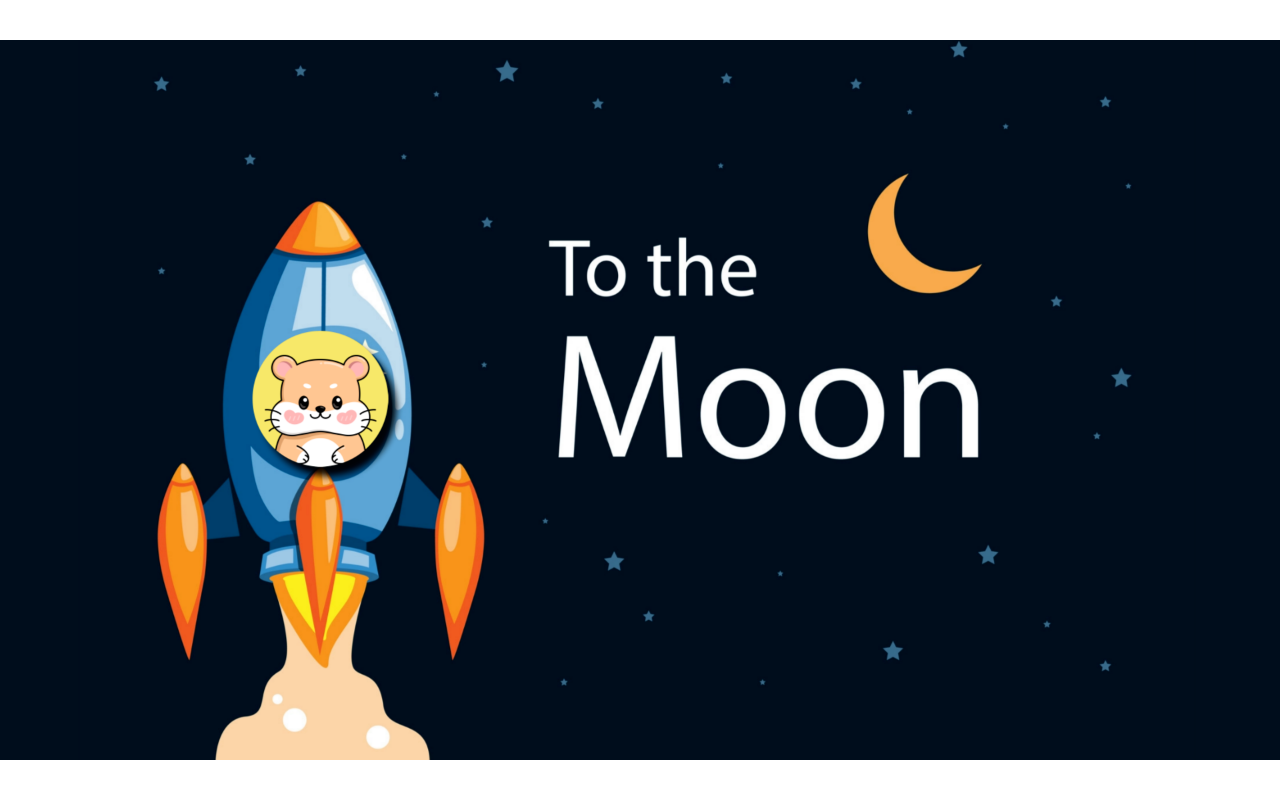
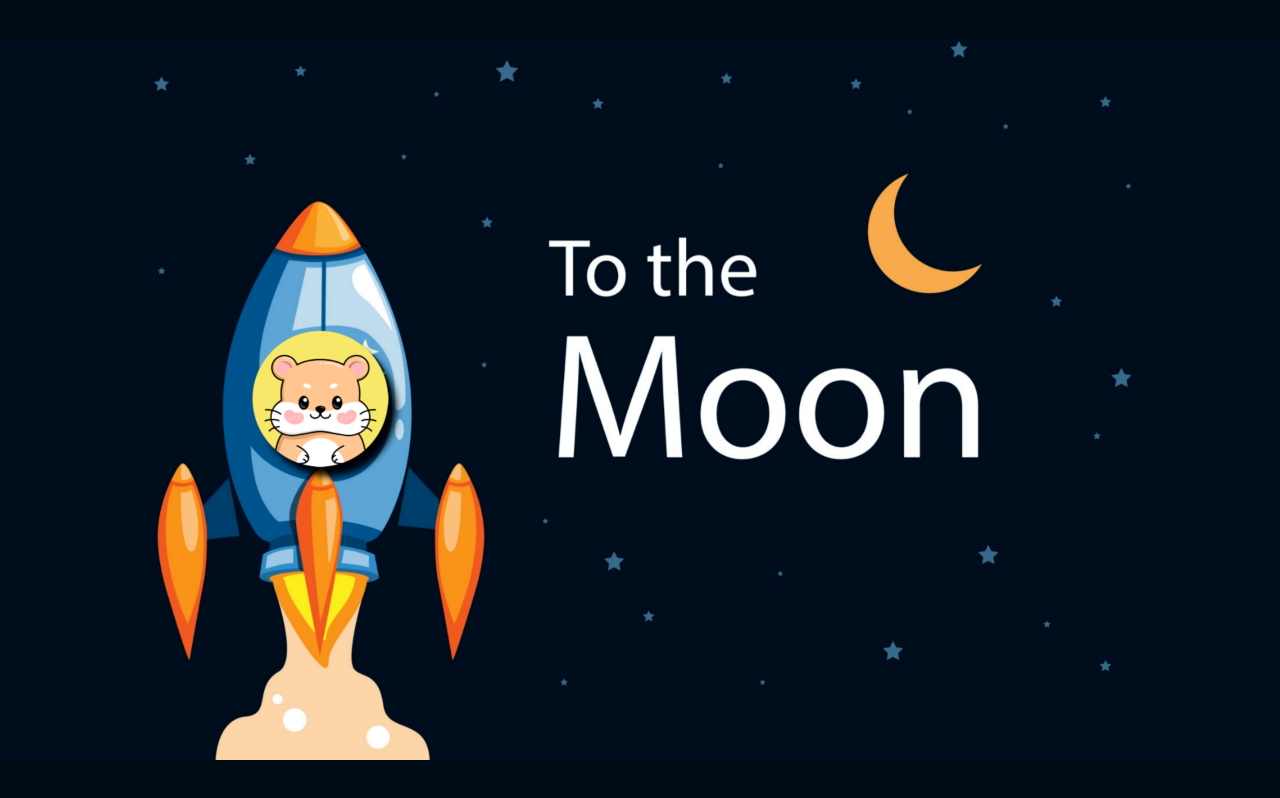
Before and after one commit to qwepio123098/hg, a plain HTML site: page index.html in a window 1280 px wide. Drawn offline with Linux system fonts and the light colour scheme.

Commit message:
Update index.html

```diff
--- a/index.html
+++ b/index.html
@@ -13,6 +13,7 @@
       background-repeat: no-repeat;
       background-size: contain;
       background-position: center;
+      background-color: rgb(0, 12, 21);
     }
 
     @media (max-width: 480px) {
```
